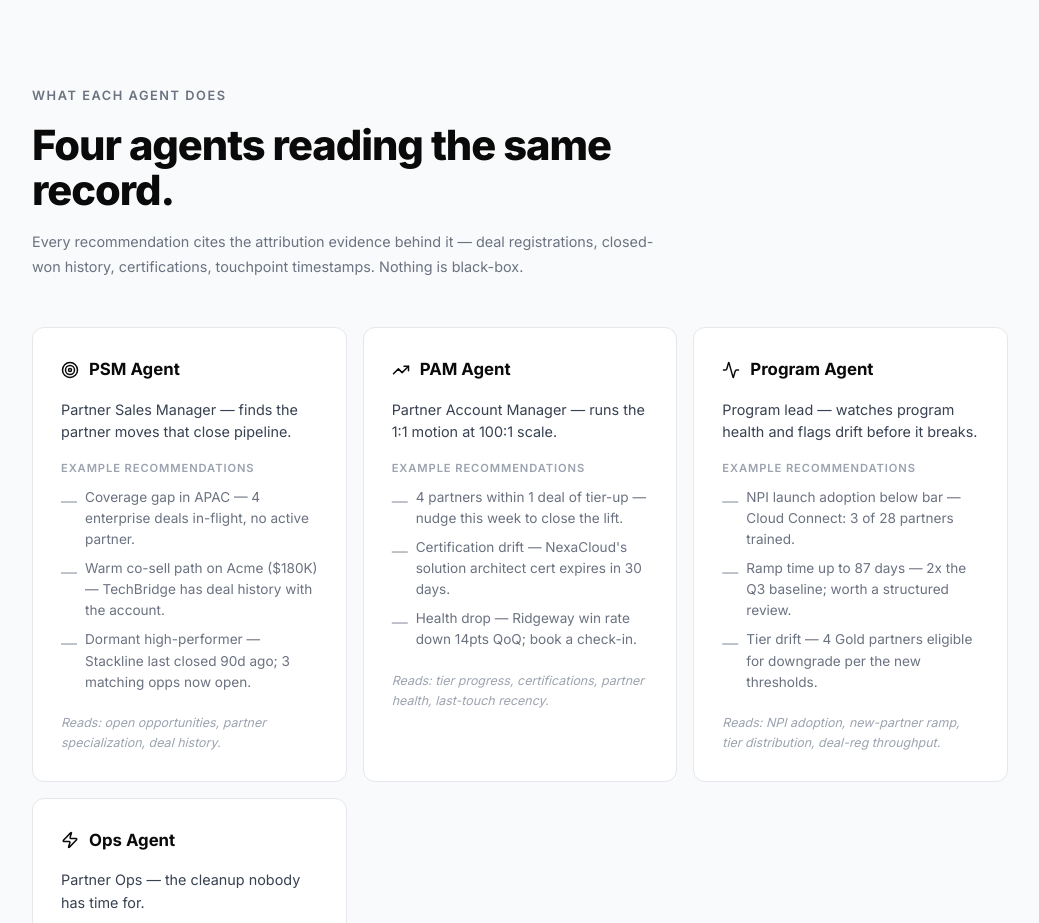
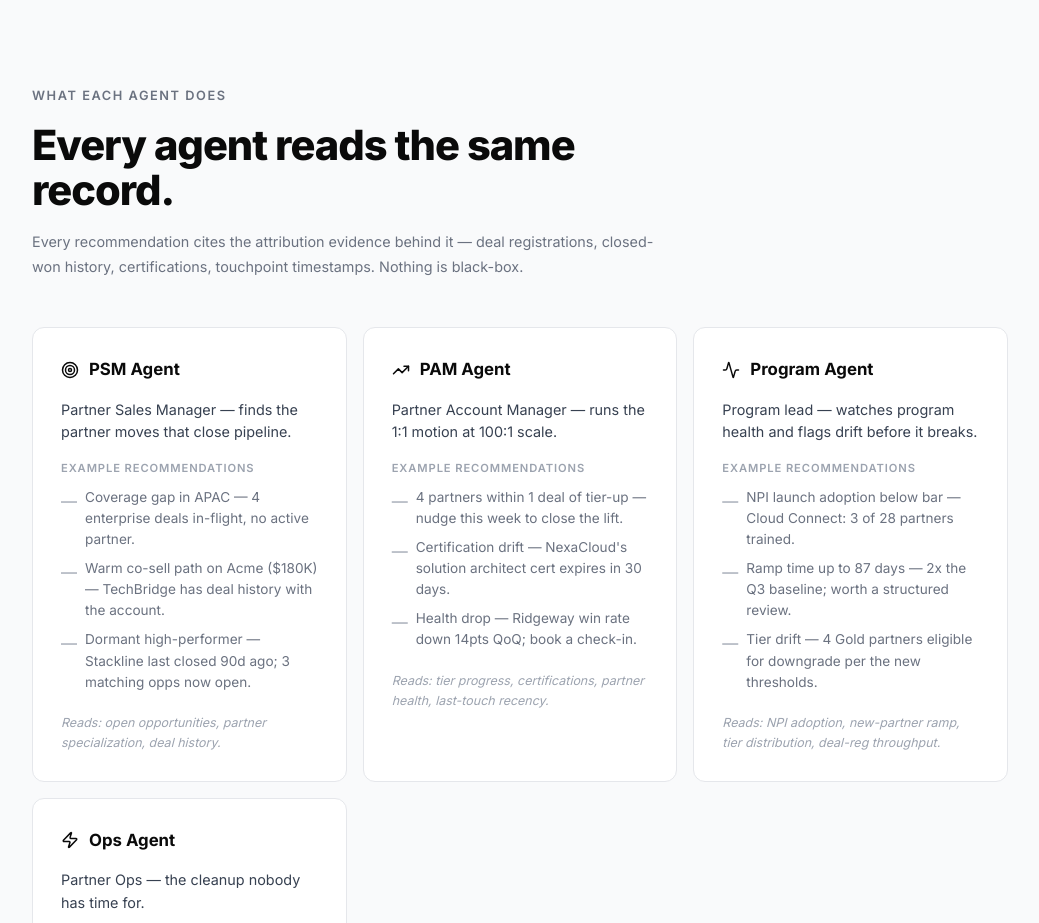
Before and after one commit to dylan3796/partner-attribution-ai, a Next.js app: page /agents in a window 1280 px wide. Shown: the part 1060-1983 px from the top of the page, without its empty margins (120-1159 px from the left). Built offline with nearby package versions, Linux system fonts and the light colour scheme; no server answers.

Commit message:
agents: scrub stray 'four agents' phrasing

```diff
--- a/app/agents/page.tsx
+++ b/app/agents/page.tsx
@@ -179,7 +179,7 @@ export default function AgentsPage() {
           <div style={{ marginBottom: "3rem", maxWidth: 640 }}>
             <p className="l-section-tag">What each agent does</p>
             <h2 className="l-heading-lg">
-              Four agents reading the same record.
+              Every agent reads the same record.
             </h2>
             <p className="l-body" style={{ marginTop: "1rem" }}>
               Every recommendation cites the attribution evidence behind it — deal
```
